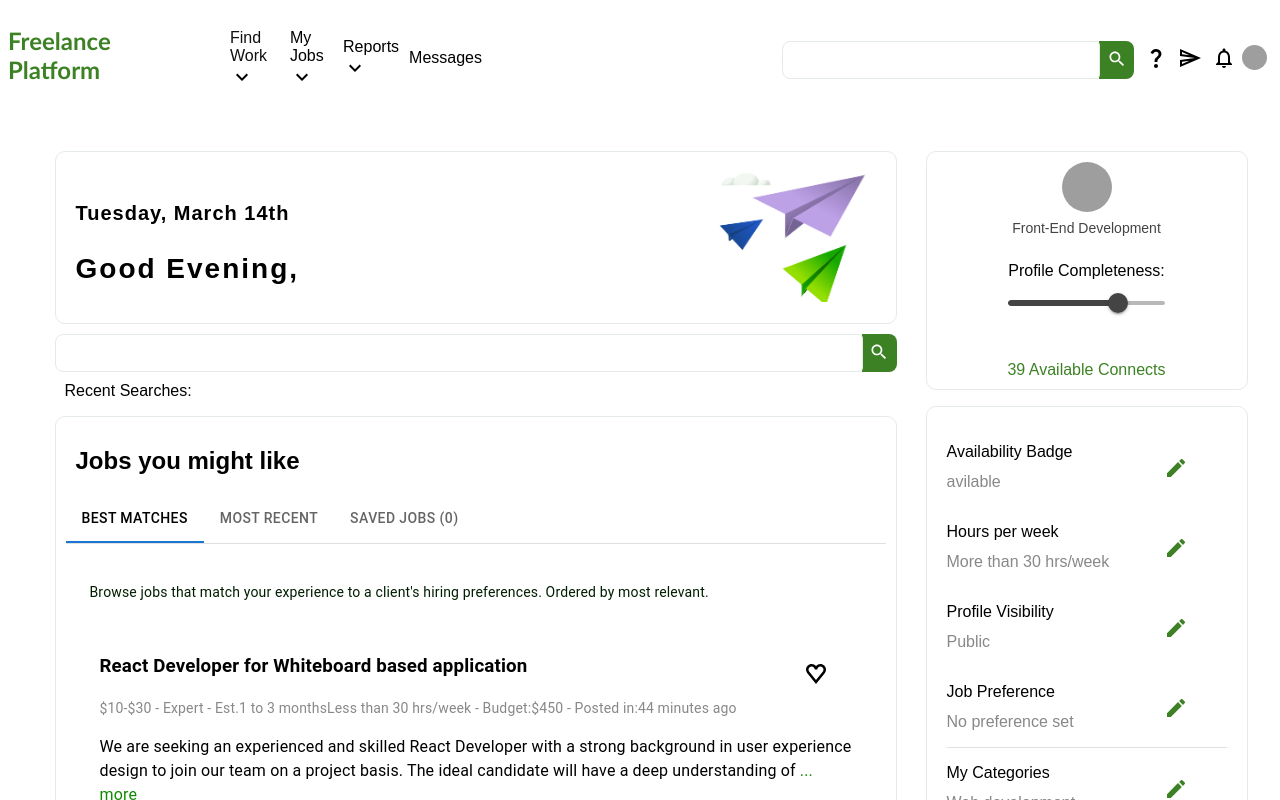
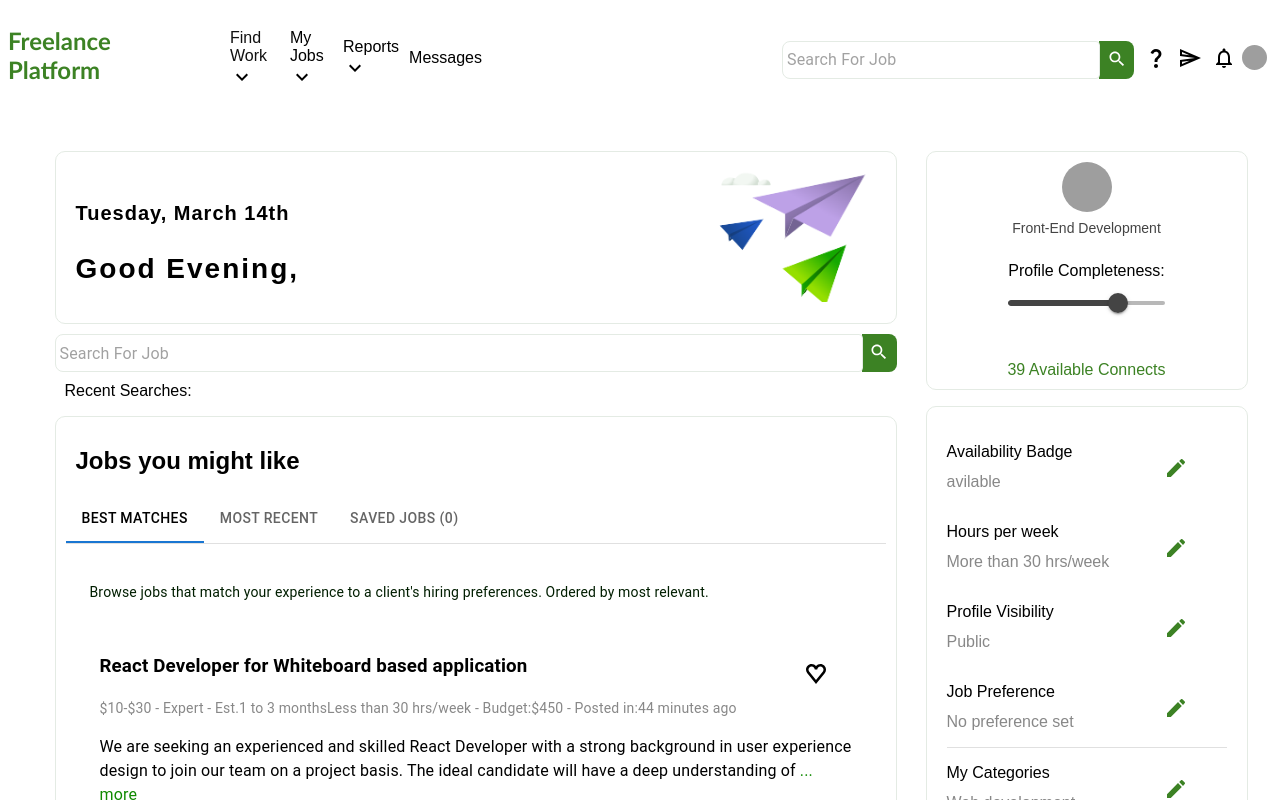
Before and after one commit to Mohammed10zak/Freelance-Platform, a React (Create React App) app: page /home in a window 1280 px wide. Shown: the top 800 px of the page. Built offline with nearby package versions, Linux system fonts and the light colour scheme; data requests are answered from the project's data file; sample sign-in values are in the browser's storage; grey boxes are pictures that could not be loaded.

Commit message:
handle redirect page

```diff
--- a/src/components/Searchbox/index.jsx
+++ b/src/components/Searchbox/index.jsx
@@ -41,6 +41,7 @@ const Searchbox = ({ width }) => {
     const searched = [...searchValue, search];
     setSearchValue((prevState) => [...prevState, search]);
     localStorage.setItem("searchValues", JSON.stringify(searched));
+    navigate("/redirectfilter")
   };
 
   return (
@@ -52,6 +53,7 @@ const Searchbox = ({ width }) => {
         options={allJobs.map((job) => job.title)}
         renderInput={(params) => (
           <TextField
+          placeholder="Search For Job"
             sx={{
               "& .MuiOutlinedInput-root": {
                 borderTopLeftRadius: "8px",
```
